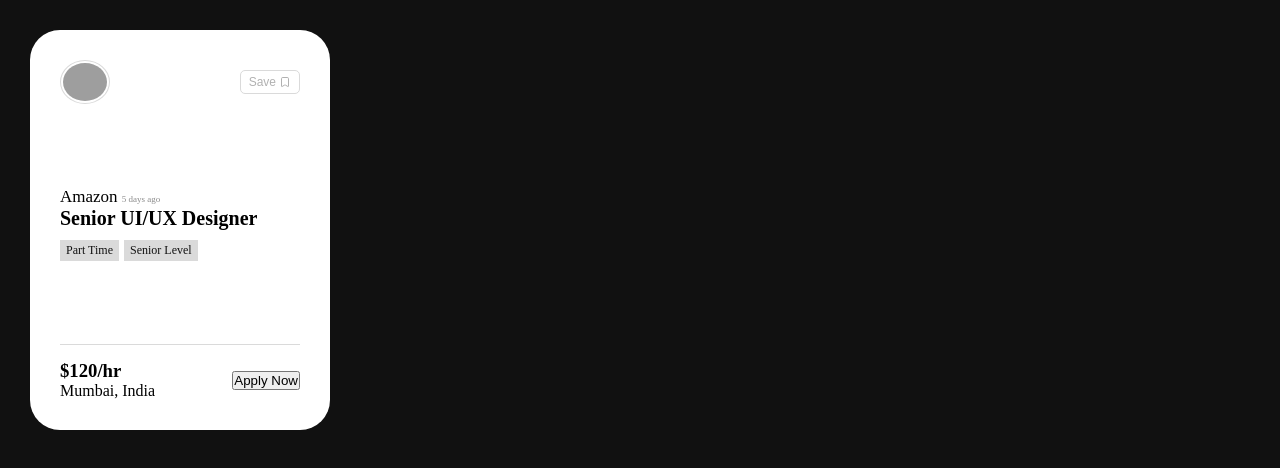
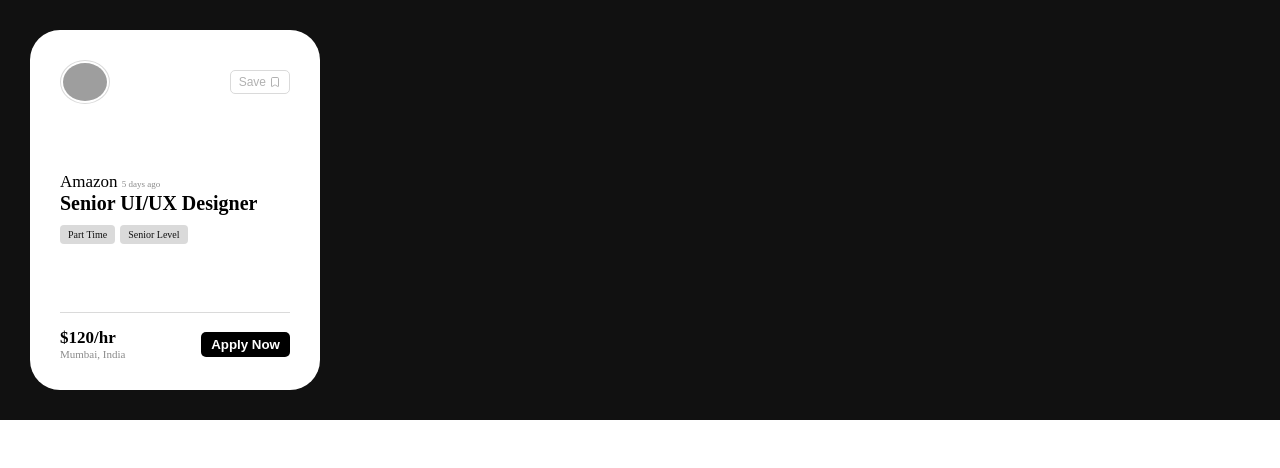
Before and after one commit to devshanuuu/React_cardproject, a React (Vite) app: page / in a window 1280 px wide. Shown: the top 468 px of the page. Built offline with nearby package versions, Linux system fonts and the light colour scheme; grey boxes are pictures that could not be loaded.

Commit message:
Changed parent div styles

```diff
--- a/src/index.css
+++ b/src/index.css
@@ -10,15 +10,17 @@ html,body {
 }
 
 .Parent {
-  height: 100vh;
   width: 100%;
   background-color: #111;
   padding: 30px;
+  display: flex;
+  gap: 30px;
+  flex-wrap: wrap;
 }
 
 .card {
-  height: 400px;
-  width: 300px;
+  height: 360px;
+  width: 290px;
   background-color: #fff;
   border-radius: 30px;
   padding: 30px;
@@ -70,6 +72,7 @@ html,body {
 
 .center h2 {
   font-size: 20px;
+  font-weight: 600  ;
 }
 
 .center .tag {
@@ -79,11 +82,12 @@ html,body {
 }
 
 .center .tag h4{
- font-size: 12px;
+ font-size: 10px;
  background-color: #dadada;
  color: #111;
- padding: 3px 6px;
+ padding: 4px 8px;
  font-weight: 500;
+ border-radius: 4px;
 }
 
 
@@ -91,6 +95,24 @@ html,body {
   display: flex;
   align-items: center;
   justify-content: space-between;
-  border-top: 1px solid #dadada;
+  border-top: 1.5px solid #dadada;
   padding-top: 15px;
 }
+
+.bottom button {
+  background-color: black;
+  color: white;
+  padding: 5px 10px;
+  border: none;
+  font-weight: 600;
+  border-radius: 5px;
+}
+
+.bottom h3 {
+  font-size: 17px;
+}
+
+.bottom p {
+  font-size: 11px;
+  color: #8b8b8b;
+}
```
